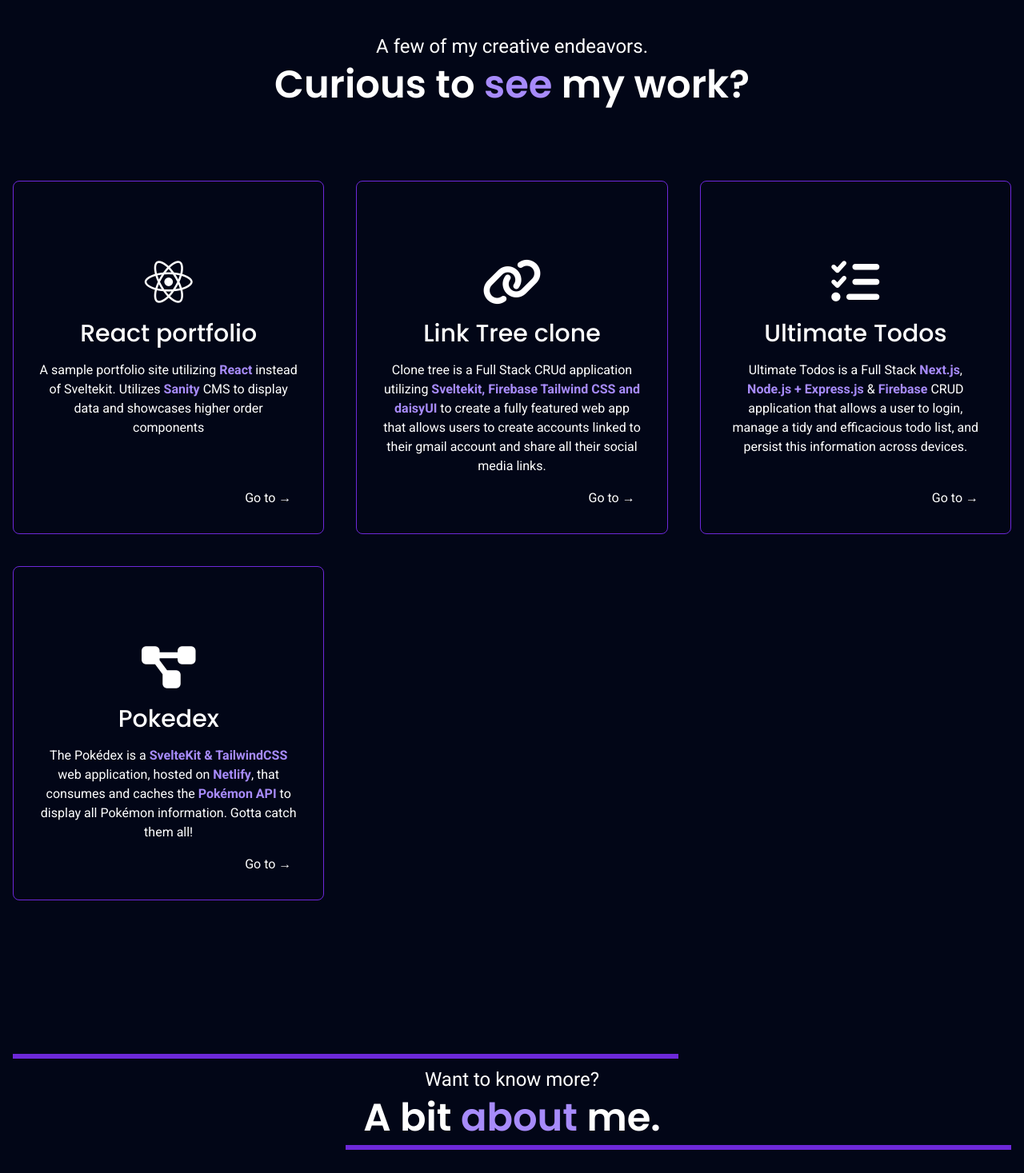
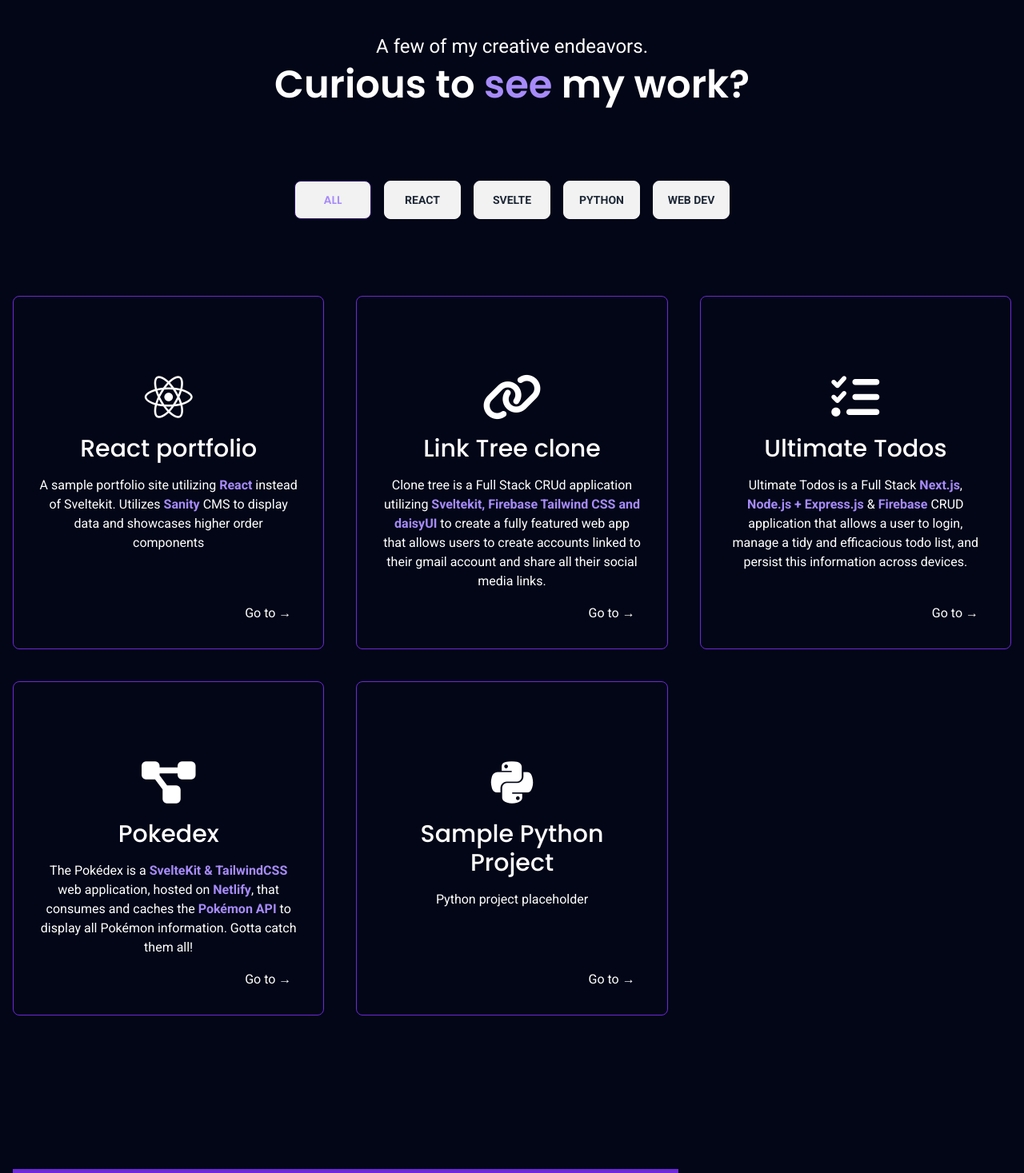
Before and after one commit to NathanPerrine/portfolio, a SvelteKit app: page / in a window 1280 px wide. Shown: the part 908-2375 px from the top of the page at 80% size. Built offline with nearby package versions, Linux system fonts and the light colour scheme.

Commit message:
filter buttons added for projects, need styling still

```diff
--- a/src/components/Main.svelte
+++ b/src/components/Main.svelte
@@ -2,6 +2,10 @@
   import Step from "./Step.svelte";
   import benefits from "../lib/data/benefits.json";
   import projects from "../lib/data/projects.json";
+
+  const projectFilters = ['All', 'React', 'Svelte', 'Python', 'Web dev']
+  $: active = 'All'
+  $: filteredProjects = projects.filter((project) => project.tags.includes(active))
 </script>
 
 <main class="flex flex-col flex-1 p-4">
@@ -35,12 +39,18 @@
         Curious to <span class="poppins text-violet-400">see</span> my work?
       </h3>
     </div>
+
+    <div class="flex flex-wrap flex-1 flex-row justify-center gap-4">
+      {#each projectFilters as filter}
+        <button on:click={() => (active = filter)} class={"btn w-24 " + (active === filter ? "poppins text-violet-400 border border-violet-950" : "" )}>{filter}</button>
+      {/each}
+    </div>
     <!-- <a href="#introPage" target="_blank" class="mx-auto px-4 py-2 rounded-md border border-solid border-white flex items-center gap-2 -mb-4 sm:-mb-0 -mt-10 hover:border-violet-700 duration-200">
       <i class="fa-regular fa-circle-play"/>
       <p>Watch the video</p>
     </a> -->
     <div class="grid grid-cols-1 lg:grid-cols-3 gap-12 lg:gap-10">
-      {#each projects as project}
+      {#each filteredProjects as project}
         <Step step={project}>
         </Step>
       {/each}
--- a/src/lib/data/projects.json
+++ b/src/lib/data/projects.json
@@ -3,24 +3,65 @@
     "name": "React portfolio",
     "icon": "fa-brands fa-react",
     "href": "https://nathanperrine.github.io/react_portfolio/#/",
+    "tags": [
+      "All",
+      "React",
+      "Web dev"
+    ],
     "description": "A sample portfolio site utilizing <strong class=\"text-violet-400\">React</strong> instead of Sveltekit. Utilizes <strong class=\"text-violet-400\">Sanity</strong> CMS to display data and showcases higher order components"
   },
   {
     "name": "Link Tree clone",
     "icon": "fa-solid fa-link",
     "href": "",
+    "tags": [
+      "All",
+      "Svelte",
+      "Sveltekit"
+    ],
     "description": "Clone tree is a Full Stack CRUd application utilizing <strong class=\"text-violet-400\">Sveltekit, Firebase Tailwind CSS and daisyUI</strong> to create a fully featured web app that allows users to create accounts linked to their gmail account and share all their social media links."
   },
   {
     "name": "Ultimate Todos",
     "icon": "fa-solid fa-list-check",
     "href": "",
+    "tags": [
+      "All",
+      "Web dev",
+      ""
+    ],
     "description": "Ultimate Todos is a Full Stack <strong class=\"text-violet-400\">Next.js</strong>, <strong class=\"text-violet-400\">Node.js + Express.js</strong> & <strong class=\"text-violet-400\">Firebase</strong> CRUD application that allows a user to login, manage a tidy and efficacious todo list, and persist this information across devices."
   },
   {
     "name": "Pokedex",
     "icon": "fa-solid fa-diagram-project",
     "href": "",
+    "tags": [
+      "All",
+      "Web dev",
+      ""
+    ],
     "description": "The Pokédex is a <strong class=\"text-violet-400\">SvelteKit & TailwindCSS</strong> web application, hosted on <strong class=\"text-violet-400\">Netlify</strong>, that consumes and caches the <strong class=\"text-violet-400\">Pokémon API</strong> to display all Pokémon information. Gotta catch them all!"
+  },
+  {
+    "name": "Sample Python Project",
+    "icon": "fa-brands fa-python",
+    "href": "",
+    "tags": [
+      "All",
+      "Python",
+      ""
+    ],
+    "description": "Python project placeholder"
+  },
+  {
+    "name": "placeholder",
+    "icon": "",
+    "href": "",
+    "tags": [
+      "",
+      ""
+    ],
+    "description": ""
   }
 ]
```
